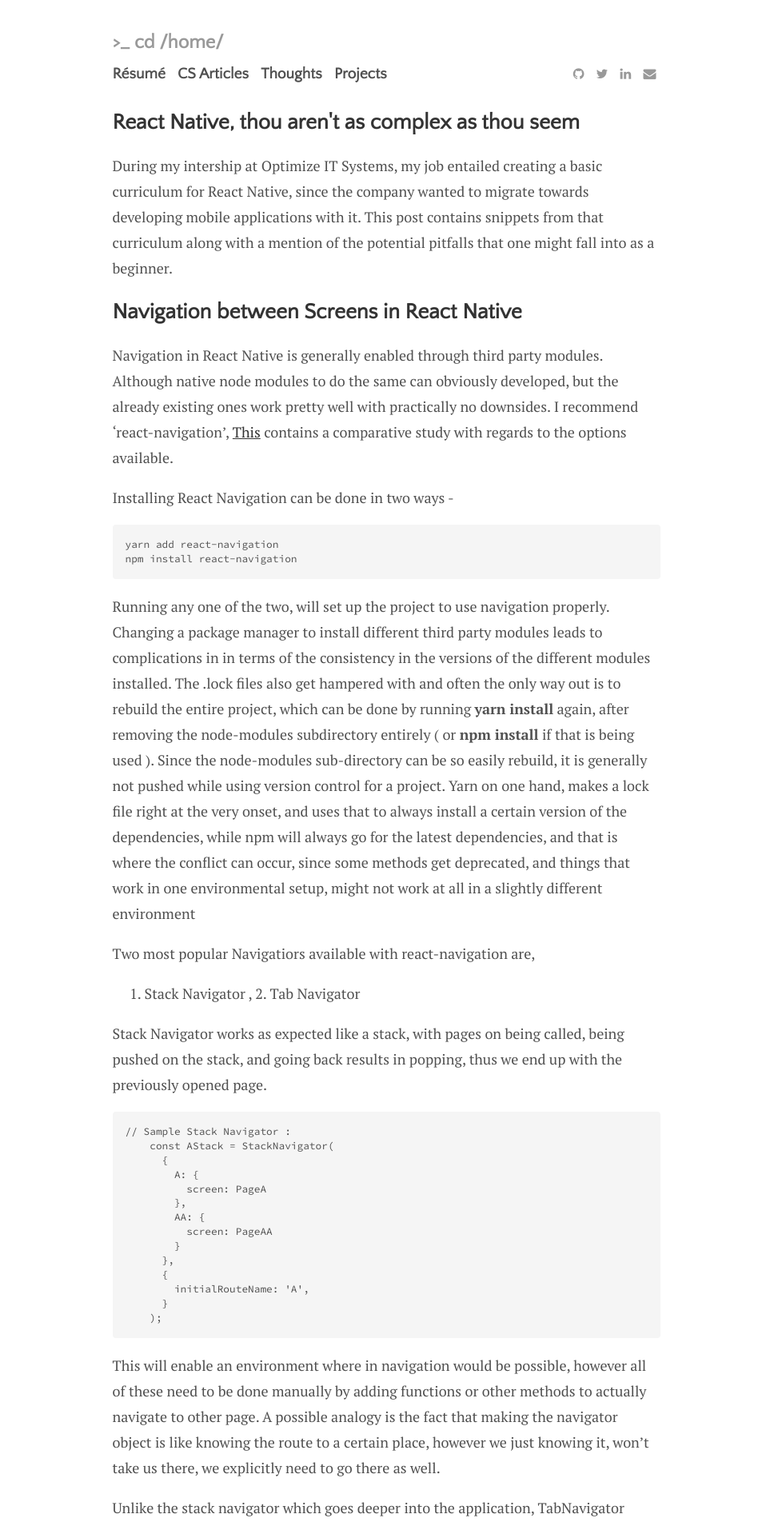
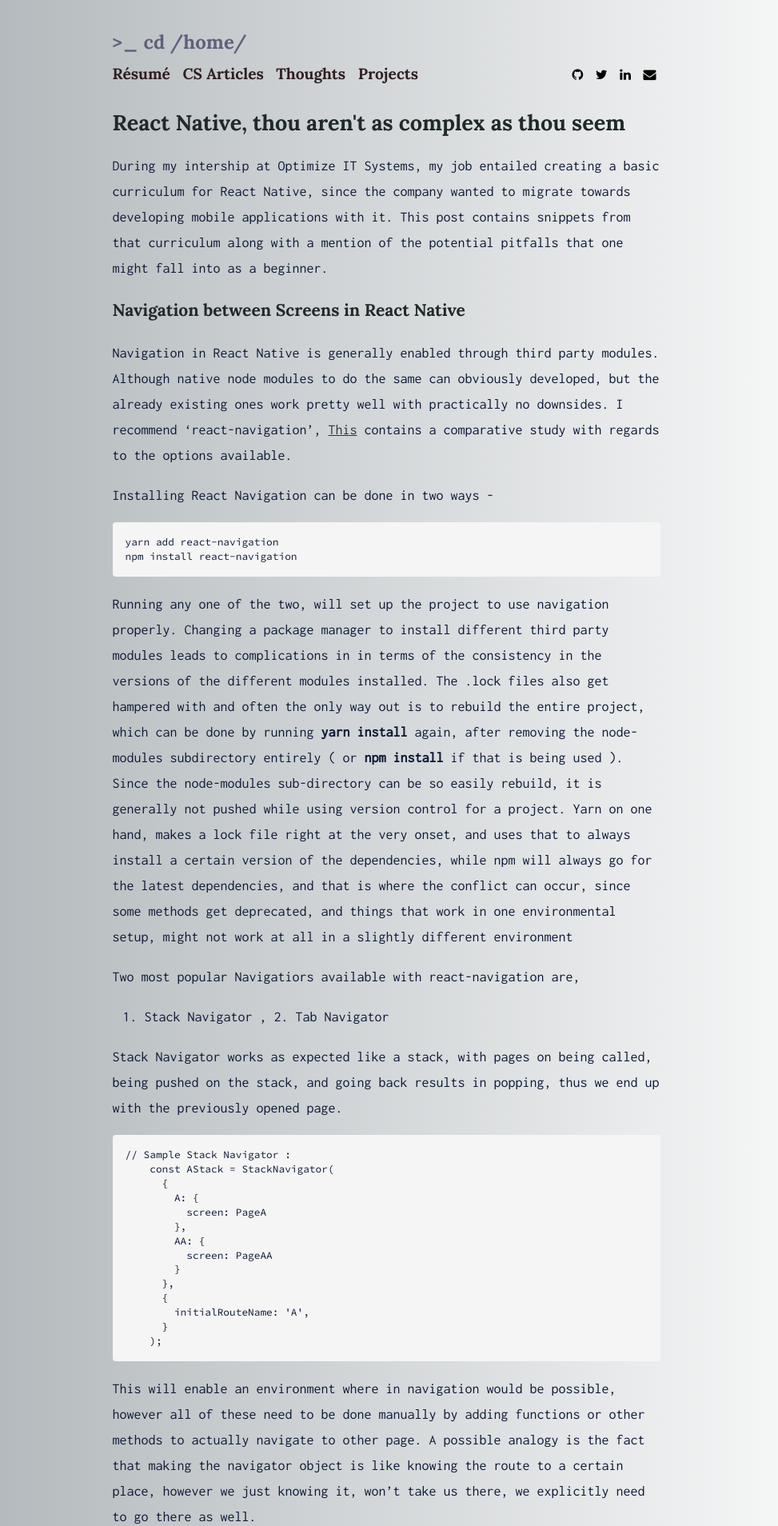
Before and after one commit to yashYRS/yashYRS.github.io, a Jekyll site: the page built from _posts/Technical/2018-12-14-ReactNative.md, in a window 1280 px wide. Shown: the top 1908 px of the page at 80% size, without its empty margins (157-1130 px from the left). Built offline with Jekyll 4.4.1, drawn with Linux system fonts in a browser that asks for light colours.

````diff
--- a/_data/settings.yml
+++ b/_data/settings.yml
@@ -26,6 +26,4 @@ pagination:
 
 sharing_button_prompt: 'Feel free to share!'
 
-related_posts: 'You may also enjoy:'
-
 post_date_prefix: 'Written on'
--- a/_includes/head.html
+++ b/_includes/head.html
@@ -24,7 +24,9 @@
   <link rel="stylesheet" href="https://fonts.googleapis.com/css?family=Source+Code+Pro">
   <link rel="stylesheet" href="https://fonts.googleapis.com/css?family=Quattrocento+Sans">
   <link rel="stylesheet" href="https://cdnjs.cloudflare.com/ajax/libs/font-awesome/4.7.0/css/font-awesome.min.css">
-
+  <!-- Custom Fonts -->
+  <link href='//fonts.googleapis.com/css?family=Raleway:800,400,300,600,700|Inconsolata' rel='stylesheet' type='text/css'>
+  <link href='//fonts.googleapis.com/css?family=Lora:400,700,400italic,700italic' rel='stylesheet' type='text/css'>
   <script type="text/javascript" async
     src="https://cdn.mathjax.org/mathjax/latest/MathJax.js?config=TeX-MML-AM_CHTML">
   </script>
--- a/_posts/Technical/2018-12-14-ReactNative.md
+++ b/_posts/Technical/2018-12-14-ReactNative.md
@@ -7,7 +7,7 @@ categories : Technical
 
 During my intership at Optimize IT Systems, my job entailed creating a basic curriculum for React Native, since the company wanted to migrate towards developing mobile applications with it. This post contains snippets from that curriculum along with a mention of the potential pitfalls that one might fall into as a beginner.
 
-## Navigation between Screens in React Native
+### Navigation between Screens in React Native
 Navigation in React Native is generally enabled through third party modules. Although native node modules to do the same can obviously developed, but the already existing ones work pretty well with practically no downsides. I recommend 'react-navigation', [This](https://medium.com/the-react-native-log/thousand-ways-to-navigate-in-react-native-f7a1e311a0e8) contains a comparative study with regards to the options available.
 
 Installing React Navigation can be done in two ways -
@@ -107,12 +107,12 @@ Now these passed values need to be retrieved as well, which can be done by addin
 Appropriately modules ( third party modules and classes referred ) have to be imported for Navigation to work properly. Also by playing around with styling and by modifying parameters, highly complex navigation techniques replete with animations can be made. A combination of the stack and tab navigators could be used to provide for the framework in case of a very complex workflow.
 
 
-## Working with Databases
+### Working with Databases
 A local database is almost a bare-minimum for the making of even the simplest of apps, and like any other technologies,
 there's a lot to choose from in terms of what one might want to use in their application, to accomplish local storage.
 [This](https://aboutreact.com/local-database-in-react-native-app/) offers a great overall outlook for the options available out there to implement local database in React-Native apps.
 
-### Sqlite :
+#### Sqlite :
 It uses a third party module called : 'react-native-sqlite-storage', thus same needs to be added by yarn
 
 	yarn add react-native-sqlite-storage
@@ -157,7 +157,7 @@ in React Native is slower compared to other alternative, for eg : Realm.
 
 Thus for illustration a sample operation of all the operations are being shown below :
 
-#### Query a table
+##### Query a table
 	db.transaction(tx => {
 	      		tx.executeSql(
 	        		'SELECT * FROM table_user where user_id = ?', [this.search_user_id],
@@ -168,7 +168,7 @@ Thus for illustration a sample operation of all the operations are being shown b
 			}
 		);
 
-#### Insert into a table
+##### Insert into a table
 	db.transaction(tx => {
 	      		tx.executeSql(
 	        		'INSERT INTO table_user (user_name, user_id) VALUES (?,?)', [this.state.name,this.state.id],
@@ -179,7 +179,7 @@ Thus for illustration a sample operation of all the operations are being shown b
 			}
 		);
 
-#### Create a table
+##### Create a table
 	db.transaction(tx => {
 	      		tx.executeSql(
 	      			'CREATE TABLE IF NOT EXISTS table_user(user_id INTEGER PRIMARY KEY AUTOINCREMENT, user_name VARCHAR(20)'
@@ -187,7 +187,7 @@ Thus for illustration a sample operation of all the operations are being shown b
 			}
 		);
 
-#### Update values in a table
+##### Update values in a table
 	db.transaction(tx => {
 	      		tx.executeSql(
 	        		'UPDATE table_user set user_id = ?. user_name = ?', [this.state.id, this.state.name],
@@ -199,7 +199,7 @@ Thus for illustration a sample operation of all the operations are being shown b
 		);
 
 
-#### Delete
+##### Delete
 	db.transaction(tx => {
 	      		tx.executeSql(
 	        		'DELETE FROM table_user where user_id = ?', [this.search_user_id],
@@ -215,7 +215,7 @@ especially if the state variables are being used to change/update/insert values
 if the required type is Integer for a particular column in database. A good reference for an IOS-app demo for SQLite is available in this blog [post](https://brucelefebvre.com/blog/2018/11/06/react-native-offline-first-db-with-sqlite/).
 
 
-### Realm :
+#### Realm :
 
 Realm is not a database in a very traditional sense, since it cannot be used universally. It has been designed specifically
 for mobile devices, although it makes up for this disadvantage with substantially faster speed, and it's simplicity of design.
@@ -245,7 +245,7 @@ And inside the getPackage() function after MainReactPackage(),
 
 	new RealmReactPackage() ;
 
-#### Making a Schema
+##### Making a Schema
 Making a schema is equivalent to designing the table structure in SQL. However, the functionality provided by Realm, enables making even extremely complex schemas, very easy to design, since overall design is very similar to the object-oriented design.
 
 	cont Xschema = {
@@ -265,7 +265,7 @@ Here, *name : 'X'* isn't the property of the network, it is instead serving the
 Appending a **[]** at the end of some datatype implies that the entity is a list containing those datatypes variables, similarly  a **?** implies that using the parameter is optional. Again, there is a lot more options to make better schemas, and a look into the [docs](https://realm.io/docs/javascript/latest/) might prove worthwhile.
 
 
-#### Insert a Schema
+##### Insert a Schema
 The following code block can be used for inserting an entry in some table, in realm referred to as making a object of a schema
 
 	realm.write( ()=>  {
@@ -279,7 +279,7 @@ The following code block can be used for inserting an entry in some table, in re
 
 Thus, after opening the 'X' type schema, we create an object of that instance, the reference for which may or may not be saved, as per needs. It must be noted that the realm object needs to be passed, across the screens for it to be accessible everywhere, or the path to the same needs to be passed as props.
 
-#### Query a Schema
+##### Query a Schema
 
 1. Simplest query , return all the objects of a particular schema.
 
@@ -291,7 +291,7 @@ Thus, after opening the 'X' type schema, we create an object of that instance, t
 
 where a is the collection of all objects of that particular schema, as said before
 
-#### Delete a Schema
+##### Delete a Schema
 For deleting entities, we will need object references of everything we need to delete, thus we use the query function first to get those references, then we call the delete operation. An example -
 
     realm.write(() => {
@@ -302,7 +302,7 @@ For deleting entities, we will need object references of everything we need to d
     });
 
 
-#### Update a Schema
+##### Update a Schema
 Update is very similar to delete, we simply get the applications, and then we simply update using the object references, just as assignment to any other object is done. An example :
 
     realm.write(() => {
@@ -315,7 +315,7 @@ Update is very similar to delete, we simply get the applications, and then we si
         }
 
 
-## Shared Preferences
+### Shared Preferences
 Shared Preferences in Mobile Application Development refers to the data that is stored in the app itself, for customizing the overall experience of using the application for a user. These are data that persists, even if the the app is closed or the device is stopped. Also these data values can be accessed across the application, as in every page in the app will have access to this data.
 
 One of the simplest ways to implement this feature is to use the AsyncStorage functionality provided by react-native as a basic component. Thus since it is not a third party module, no extra setup is required for using this. A disadvantage of Async Storage is that, although the data stored is persistent, it stores everything in an unencrypted form. However, in most use cases, the data stored via Shared preferences isn't all that sensitive and so is widely used.
@@ -361,7 +361,7 @@ Delete Data -
     }
 
 
-## Card View
+### Card View
 
 CardView, a very popular Material Design resembles a frame, and has a very elegant styling already coded up for itself. It is a very potent tool to use, when information of the same kind needs to be displayed somewhere in the application.
 is the [docs](https://developer.android.com/reference/android/support/v7/widget/CardView) detail the the philosophy behind this design.
@@ -392,7 +392,7 @@ Wrap some content in it,
 
 And whatever is wrapped gets displayed, we don't need to worry about the size of the card, it adjusts according to the content it has, although we need to careful of the fact that the screen size might not accomodate all the cards. Thus we wrap the overall Content within ScrollView, so that we can view everything there,
 
-#### Common errors
+##### Common errors
 
 - SrollView Child layout must be applied through .... error type : This happens because in ScrollView, we can't have styling
 done through the normal *style* option, instead we have to use :
@@ -404,7 +404,7 @@ component ( here someStyle in the styles Stylesheet ) makes the code work,
 
 	flexGrow : 1
 
-## Custom Camera
+### Custom Camera
 
 Since, the **Camera** component used here is an in-built component, provided by the expo class, using it doesn't require any kind of external library installation. However, for using the Camera in Android , the app should have the necessary mandation to use the device's Camera. For the same, we use the **Permission** component provided by expo. The Camera component simply gives us the view of the camera itself, it does not involve using intents to use the default Camera App in a given android device. Thus every functionality of the camera, from mechanisms to click pictures, to deleting pictures, to flipping the camera needs to be done explicity through code. Again, the photos captured do not get saved themselves, they need to be save explicitly by connecting the **FileSystem** component. using any database mechanism. Here we use 'react-native-simple-store' which is a 3rd party module (thus needs to be added manually using package managers) , a wrapper for Async-Storage,
 
@@ -483,7 +483,7 @@ Thus inside the *then* construct for the code to capture pictures, we put in mec
 This function simply moves the photo from the obscure location it is at, to a location somewhere either local or external (in that case, we have to take permission to access device content's as well) in the app. *photo_data* here is used as a temporary variable to eventually store the photo in a database (Async Storage) for the app. So at a later point in time, we can view the photo by retrieving it using the key that was used to store it in the first place. A lot more can be done, in terms of enhancing functionalities of the camera, styling the app, some other 3rd party modules can be used that aren't supported by expo, and thus projects for those can be made using 'react-native init'. However, using expo components always holds the advantage of not having to install external packages, also there not being any effort whatsover to make changes specific to any particular platform ( neither Android nor IOS ).
 
 
-## Integrating Maps
+### Integrating Maps
 
 Before integrating Maps add the third party modules
 ```
@@ -576,7 +576,7 @@ Say, if we get the coordinates of a new location through some other means in our
 The ref variables are in line with what we had set while rendering the components, also we assume the new latitude and longitude values are stored in state component of the application.
 
 
-### Geocoding
+#### Geocoding
 Geocoding is the process of converting human readable addresses to latitudes and longitudes, thus while searching for some location, Geocoding comes into place, since the user would be putting in the name of the addresses, and thus we need to generate the corresponding geocoded values, for any further application, example getting the route.
 
 Thus, for doing the same add one more package to our project,
--- a/assets/css/main.css
+++ b/assets/css/main.css
@@ -18,10 +18,11 @@
 */
 
 body {
-  font-family: "PT Serif", Georgia, "Times New Roman", serif;
+  font-family: "Inconsolata", serif;
   font-size: 18px;
-  color: #515151;
+  color: #0F1A37;
   line-height: 2rem;
+  background-image: linear-gradient(to right, rgba(10,30,40,0.35), rgba(10,30,40,0));
 }
 
 @media (max-width: 30em) {
@@ -43,8 +44,8 @@ h1 a {
 }
 
 h1, h2, h3, h4, h5, h6 {
-  font-family: "Quattrocento Sans", sans-serif;
-  color: #333;
+  font-family: "Lora", sans-serif;
+  color: #202929;
 }
 
 a {
@@ -97,6 +98,7 @@ hr {
   Masthead
 */
 
+
 .masthead {
   padding-top: 0.5rem;
   padding-bottom: 0.5rem;
@@ -111,7 +113,7 @@ hr {
 .masthead-title a {
   font-size: 1.5rem;
   text-decoration: none;
-  color: #999;
+  color: #60607D;
 }
 
 .masthead-subtitle {
@@ -152,7 +154,7 @@ hr {
   display: block;
   margin-top:3px;
   margin-bottom: 1rem;
-  color: #9a9a9a;
+  color: black;
   font-family: 'Quattrocento Sans', sans-serif;
   font-size:0.8rem;
 }
@@ -161,19 +163,6 @@ hr {
   .posts h1 {
     font-size: 1.5rem;
   }
-}
-
-.related {
-  padding-bottom: 2rem;
-}
-
-.related-posts {
-  padding-left: 0px;
-  list-style: none;
-}
-
-.related-posts a {
-  text-decoration: none;
 }
 
 /*
@@ -212,19 +201,19 @@ hr {
 */
 
 .footer {
-  color: #999;
+  color: black;
   text-align: center;
   margin: 2rem;
 }
 
 .footer a {
-  color: #999;
+  color: black;
   padding: 10px;
   text-decoration: none;
 }
 
 .footer a:hover {
-  color: #333;
+  color: black;
 }
 
 /*
@@ -241,17 +230,18 @@ hr {
 }
 
 .menu-content a {
-  color: #505050;
+  color: #301E21;
   font-size: 1.2rem;
   padding-right: 10px;
 }
 
 .social-icons {
   float: right;
+
 }
 
 .social-icons a {
-  color: #999;
+  color: black;
   font-size: 1rem;
 }
 
@@ -262,6 +252,7 @@ hr {
   }
   .menu-content {
     margin-bottom: 2px;
+
   }
 }
 
````
Also changed, not shown: _includes/related-posts.html (deleted, +0 -23 lines), _includes/resume.html (+4 -3 lines).
